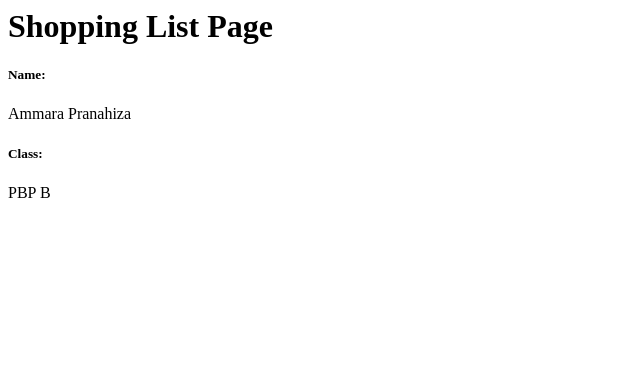
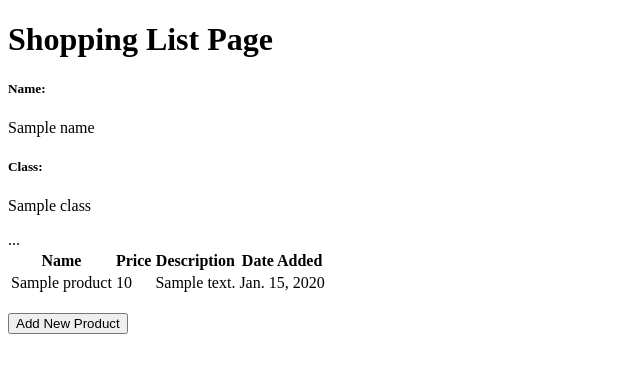
Before and after one commit to mmaraaap/shopping-list, a Django app: template main/templates/main.html in a window 1280 px wide. Shown: the top 373 px of the page, without its empty margins (0-640 px from the left). Run offline with Django 4.2, Linux system fonts and the light colour scheme; tables that the repository leaves empty hold one stand-in row (values such as "Sample post"); the template is opened without the code that fills it: values that come from a table or form of the project are taken from there, most other values are stand-ins (such as "Sample title", 1, 10 or a date in 2020).

Commit message:
tutorial 2

```diff
--- a/main/templates/main.html
+++ b/main/templates/main.html
@@ -1,6 +1,49 @@
-<h1>Shopping List Page</h1>
+<!-- <h1>Shopping List Page</h1>
 
 <h5>Name: </h5>
-<p>Ammara Pranahiza</p> <!-- Ubahlah sesuai dengan nama kamu -->
+<p>Ammara Pranahiza</p>
 <h5>Class: </h5>
-<p>PBP B</p> <!-- Ubahlah sesuai dengan kelas kamu -->
+<p>PBP B</p>  -->
+
+{% extends 'base.html' %}
+
+{% block content %}
+    <h1>Shopping List Page</h1>
+
+    <h5>Name:</h5>
+    <p>{{name}}</p>
+
+    <h5>Class:</h5>
+    <p>{{class}}</p>
+
+    ...
+<table>
+    <tr>
+        <th>Name</th>
+        <th>Price</th>
+        <th>Description</th>
+        <th>Date Added</th>
+    </tr>
+
+    {% comment %} Berikut cara memperlihatkan data produk di bawah baris ini {% endcomment %}
+
+    {% for product in products %}
+        <tr>
+            <td>{{product.name}}</td>
+            <td>{{product.price}}</td>
+            <td>{{product.description}}</td>
+            <td>{{product.date_added}}</td>
+        </tr>
+    {% endfor %}
+</table>
+
+<br />
+
+<a href="{% url 'main:create_product' %}">
+    <button>
+        Add New Product
+    </button>
+</a>
+
+
+{% endblock content %}
--- a/main/urls.py
+++ b/main/urls.py
@@ -1,8 +1,13 @@
 from django.urls import path
-from main.views import show_main
+from main.views import show_main, create_product, show_xml, show_json, show_xml_by_id, show_json_by_id
 
 app_name = 'main'
 
 urlpatterns = [
     path('', show_main, name='show_main'),
+    path('create-product', create_product, name='create_product'),
+    path('xml/', show_xml, name='show_xml'),
+    path('json/', show_json, name='show_json'),
+    path('xml/<int:id>/', show_xml_by_id, name='show_xml_by_id'),
+    path('json/<int:id>/', show_json_by_id, name='show_json_by_id')
 ]
--- a/requirements.txt
+++ b/requirements.txt
@@ -4,3 +4,4 @@ whitenoise
 psycopg2-binary
 requests
 urllib3
+django-environ
--- a/shopping_list/urls.py
+++ b/shopping_list/urls.py
@@ -19,6 +19,6 @@ from django.urls import path, include
 
 
 urlpatterns = [
+    path('', include('main.urls')),
     path('admin/', admin.site.urls),
-    path('main/', include('main.urls')),
 ]
--- /dev/null
+++ b/templates/base.html
@@ -0,0 +1,18 @@
+{% load static %}
+<!DOCTYPE html>
+<html lang="en">
+    <head>
+        <meta charset="UTF-8" />
+        <meta
+            name="viewport"
+            content="width=device-width, initial-scale=1.0"
+        />
+        {% block meta %}
+        {% endblock meta %}
+    </head>
+
+    <body>
+        {% block content %}
+        {% endblock content %}
+    </body>
+</html>
```
Also changed, not shown: main/forms.py (added, +7 -0 lines), main/templates/create_product.html (added, +19 -0 lines), main/views.py (+37 -2 lines), shopping_list/settings.py (+17 -1 lines), .github/workflows/pbp-deploy.yml (added), 3 other files.
